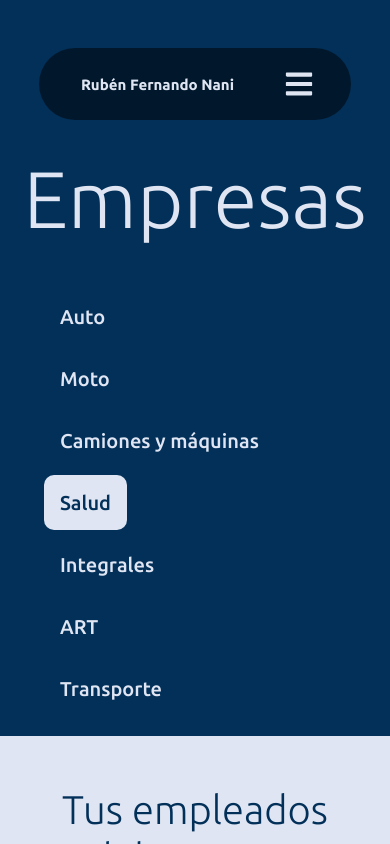
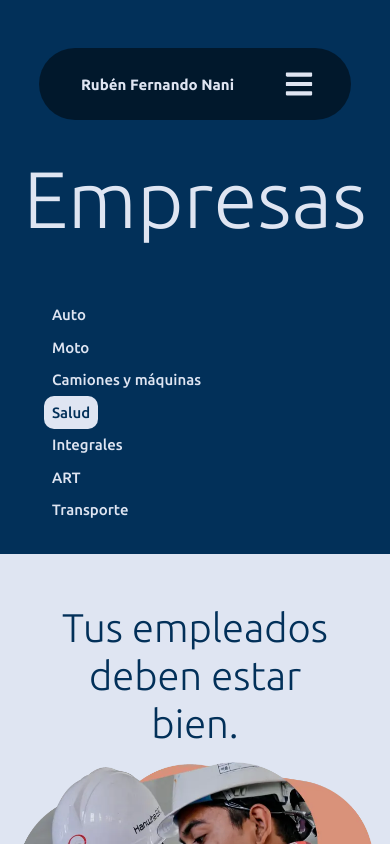
Before and after one commit to Kimiolivero666/Ruben-Nani-Seguros, a Next.js app: page /empresas/salud in a window 390 px wide. Shown: the top 844 px of the page. Built offline with nearby package versions, Linux system fonts and the light colour scheme.

Commit message:
arreglo del submenu empresas

```diff
--- a/src/app/empresas/layout.tsx
+++ b/src/app/empresas/layout.tsx
@@ -11,7 +11,7 @@ const EmpresasLayout = ({ children }: { children: React.ReactNode }) => {
         <Container>
           <h1 className={styles.title}>Empresas</h1>
           <div className="pb-3">
-          <SubMenuEmpresas />
+            <SubMenuEmpresas />
           </div>
 
         </Container>
--- a/src/components/shared/subMenu.module.css
+++ b/src/components/shared/subMenu.module.css
@@ -70,18 +70,18 @@
 @media screen and (max-width: 768px){
     .subMenu {
         flex-direction: column;
-        gap: 2rem;
+        gap: 0.5rem;
     }
 
     .link {
-        padding: 1rem;
+        padding: 0,5rem;
         border-radius: 10px;
-        font-size: 20px;
+        font-size: 15px;
     }
 
     .link.activeLink {
-        padding: 1rem;
-        font-size: 20px;
+        padding: 0,5rem;
+        font-size: 15px;
     }
 
 }
--- a/src/components/shared/subMenuEmpresas.module.css
+++ b/src/components/shared/subMenuEmpresas.module.css
@@ -67,22 +67,22 @@
 
 /* responsive */
 
-@media screen and (max-width: 768px){
+ @media screen and (max-width: 768px){
     .subMenu {
-        flex-direction: column;
-        gap: 2rem;
-    }
+         flex-direction: column;
+         gap: 0.5rem;
+      }
 
     .link {
-        padding: 1rem;
+        padding: 0.5rem;
         border-radius: 10px;
-        font-size: 20px;
+        font-size: 15px;
     }
 
     .link.activeLink {
-        padding: 1rem;
+         padding: 0.5rem;
+         font-size: 15px;
         font-size: 15px;
-        font-size: 20px;
-    }
+     }
 
-}
+ }
```
